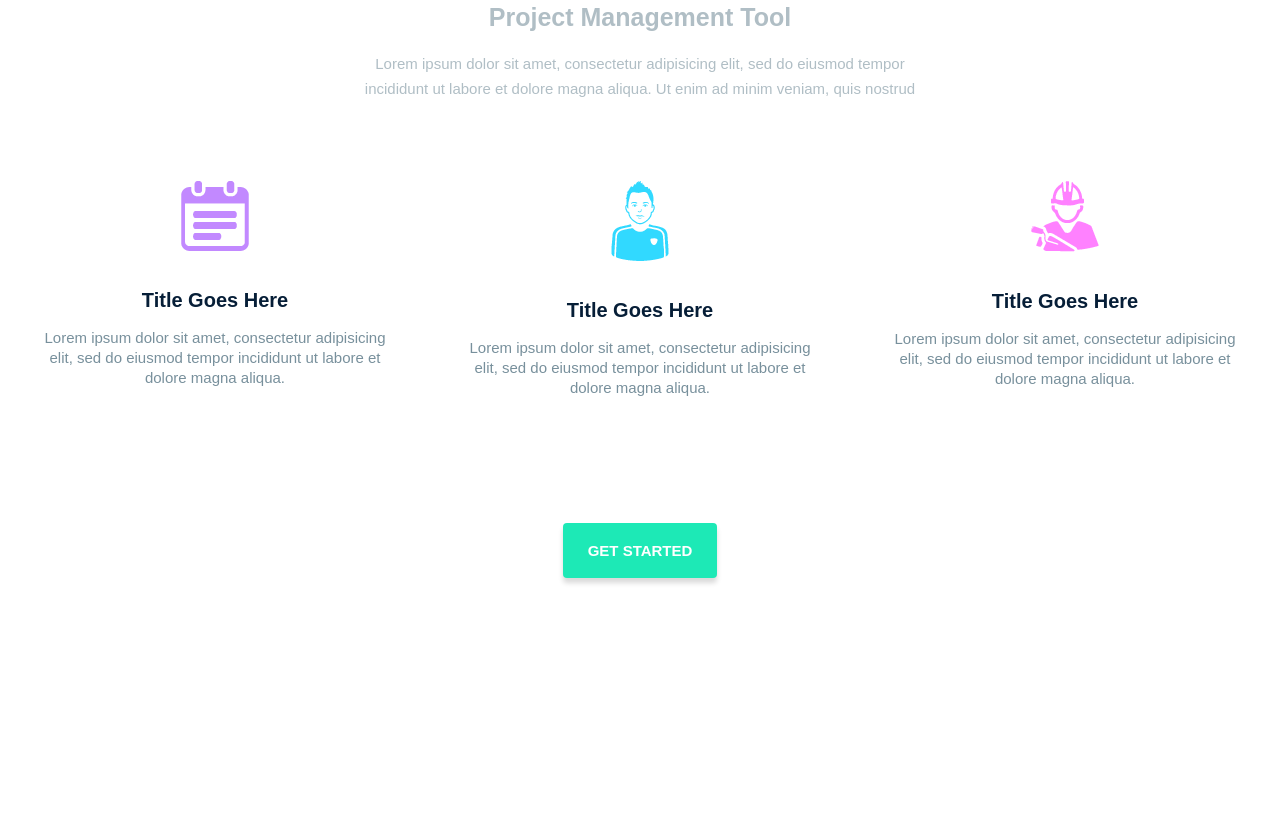
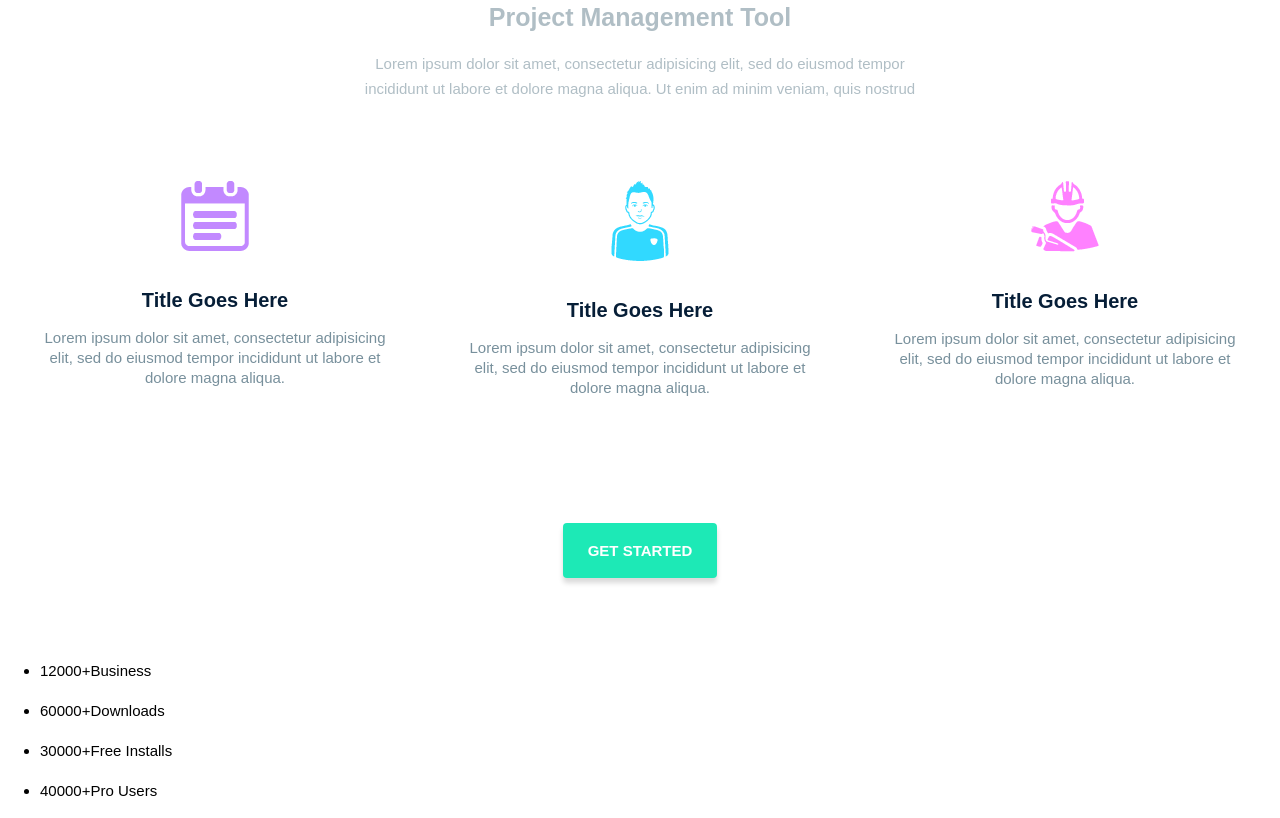
Before and after one commit to Bobokhuja/dart, a website: page src/pug/index.pug in a window 1280 px wide. Shown: the part 976-1794 px from the top of the page. Before the commit the page ends 1634 px from the top, so only its background shows below. Drawn offline with nearby package versions, Linux system fonts and the light colour scheme; files that its build step writes are made by us from their sources; files whose address does not match are found by name; a web font is replaced by a local one.

Commit message:
разметка блока counts

```diff
--- a/src/pug/index.pug
+++ b/src/pug/index.pug
@@ -13,3 +13,4 @@ html(lang="ru")
         include parts/header.pug
         include parts/banner.pug
     include parts/features.pug
+    include parts/counts.pug
--- /dev/null
+++ b/src/pug/parts/counts.pug
@@ -0,0 +1,19 @@
+section.counts
+  h2.visually-hidden Числы
+  ul.counts__list
+    li.counts__item
+      p
+        span.counts__count 12000+
+        span.counts__subject Business
+    li.counts__item
+      p
+        span.counts__count 60000+
+        span.counts__subject Downloads
+    li.counts__item
+      p
+        span.counts__count 30000+
+        span.counts__subject Free Installs
+    li.counts__item
+      p
+        span.counts__count 40000+
+        span.counts__subject Pro Users
```
